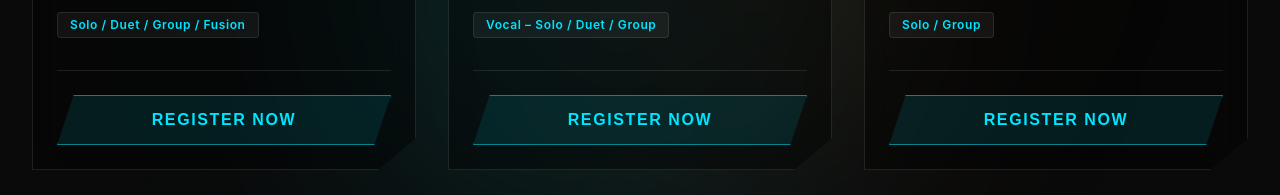
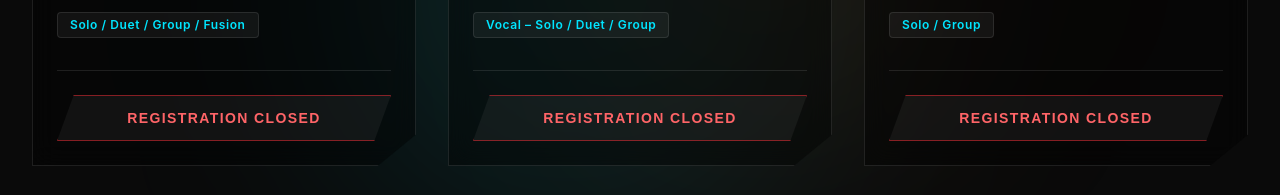
Before and after one commit to Rajesh-Biswas369/sparkz26, a Next.js app: page /events in a window 1280 px wide. Shown: the part 457-652 px from the top of the page. Built offline with nearby package versions, Linux system fonts and the light colour scheme; no server answers; the database is empty.

Commit message:
Update Event Card UI: add notification badge and registration permit switch control

```diff
--- a/src/app/events/page.tsx
+++ b/src/app/events/page.tsx
@@ -3,7 +3,7 @@
 import React, { useState, useEffect } from 'react';
 import { useRouter } from 'next/navigation';
 import { motion } from 'framer-motion';
-import { collection, query, where, onSnapshot } from 'firebase/firestore';
+import { collection, query, where, onSnapshot, doc } from 'firebase/firestore';
 import { db, auth } from '@/lib/firebase';
 import Footer from '@/components/Footer';
 import UserParticipationModal from '@/components/events/UserParticipationModal';
@@ -63,8 +63,20 @@ export default function EventsPage() {
   const [isModalOpen, setIsModalOpen] = useState(false);
   const [userParticipations, setUserParticipations] = useState<any[]>([]);
   const [editData, setEditData] = useState<any>(null);
+  const [allowRegistration, setAllowRegistration] = useState<boolean | null>(null);
 
   useEffect(() => {
+    const unsubControls = onSnapshot(doc(db, "settings", "scanner_controls"), (docSnapshot) => {
+      if (docSnapshot.exists()) {
+        const data = docSnapshot.data();
+        setAllowRegistration(!!data.allow_registration);
+      } else {
+        setAllowRegistration(false);
+      }
+    });
+
+    let unsubscribeSnapshot: () => void;
+
     const unsubscribeAuth = auth.onAuthStateChanged((user) => {
       if (user && user.email) {
         const q = query(
@@ -72,21 +84,24 @@ export default function EventsPage() {
           where('participantIds', 'array-contains', user.email)
         );
 
-        const unsubscribeSnapshot = onSnapshot(q, (snapshot) => {
+        unsubscribeSnapshot = onSnapshot(q, (snapshot) => {
           const participations = snapshot.docs.map(doc => ({
             id: doc.id,
             ...doc.data()
           }));
           setUserParticipations(participations);
         });
-
-        return () => unsubscribeSnapshot();
       } else {
         setUserParticipations([]);
+        if (unsubscribeSnapshot) unsubscribeSnapshot();
       }
     });
 
-    return () => unsubscribeAuth();
+    return () => {
+      unsubControls();
+      unsubscribeAuth();
+      if (unsubscribeSnapshot) unsubscribeSnapshot();
+    };
   }, []);
 
   const handleRegisterClick = (eventTitle: string) => {
@@ -147,8 +162,13 @@ export default function EventsPage() {
               <div className={`absolute top-0 left-0 w-full h-1 bg-gradient-to-r ${event.color} opacity-50 group-hover:opacity-100 transition-opacity`} />
 
               <div className="flex flex-col gap-4 relative z-10">
-                <div className="w-16 h-16 rounded-2xl bg-white/5 border border-white/10 flex items-center justify-center mb-2 group-hover:scale-110 transition-transform duration-500">
+                <div className="relative w-16 h-16 rounded-2xl bg-white/5 border border-white/10 flex items-center justify-center mb-2 group-hover:scale-110 transition-transform duration-500">
                   {event.icon}
+                  {registeredEntries.length > 0 && (
+                    <div className="absolute -top-2 -right-2 bg-[#00E5FF] text-black text-[10px] font-extrabold w-5 h-5 flex items-center justify-center rounded-full shadow-[0_0_8px_#00E5FF] z-10">
+                      {registeredEntries.length}
+                    </div>
+                  )}
                 </div>
 
                 <h2 className="text-2xl font-['Orbitron',sans-serif] font-bold text-white uppercase tracking-wider">
@@ -163,9 +183,11 @@ export default function EventsPage() {
               <div className="mt-8 pt-6 border-t border-white/10 relative z-10 flex flex-col gap-3">
                 {registeredEntries.length > 0 && (
                   <div className="w-full bg-white/5 border border-green-500/50 text-green-400 py-2 text-center font-['Orbitron',sans-serif] font-bold rounded flex items-center justify-center gap-2 uppercase tracking-widest shadow-[0_0_15px_rgba(34,197,94,0.1)] text-xs">
-                    REGISTERED ({registeredEntries.length}) <CheckCircle2 className="w-4 h-4" />
+                    REGISTERED <CheckCircle2 className="w-4 h-4" />
                   </div>
                 )}
+                {allowRegistration !== false ? (
+                  <>
                     <button
                       onClick={() => handleRegisterClick(event.title)}
                       className="w-full bg-[#00E5FF]/10 border border-[#00E5FF]/50 text-[#00E5FF] font-['Orbitron',sans-serif] font-bold py-3 uppercase tracking-widest transition-all duration-300 hover:bg-[#00E5FF] hover:text-black hover:shadow-[0_0_20px_rgba(0,229,255,0.6)]"
@@ -173,6 +195,23 @@ export default function EventsPage() {
                     >
                       Register Now
                     </button>
+                    {registeredEntries.length > 0 && (
+                      <div className="mt-3 text-center">
+                        <span
+                          onClick={() => router.push('/dashboard')}
+                          className="text-sm text-[#00E5FF] hover:text-white underline cursor-pointer transition-colors"
+                        >
+                          Edit Registration
+                        </span>
+                      </div>
+                    )}
+                  </>
+                ) : (
+                  <div className="w-full bg-white/5 border border-red-500/50 text-red-400 py-3 text-center font-['Orbitron',sans-serif] font-bold uppercase tracking-widest shadow-[0_0_15px_rgba(239,68,68,0.1)] text-sm"
+                       style={{ clipPath: 'polygon(5% 0, 100% 0, 95% 100%, 0 100%)' }}>
+                    Registration Closed
+                  </div>
+                )}
               </div>
             </motion.div>
           )})}
```
Lines whose indentation alone changed are shown as unchanged.
